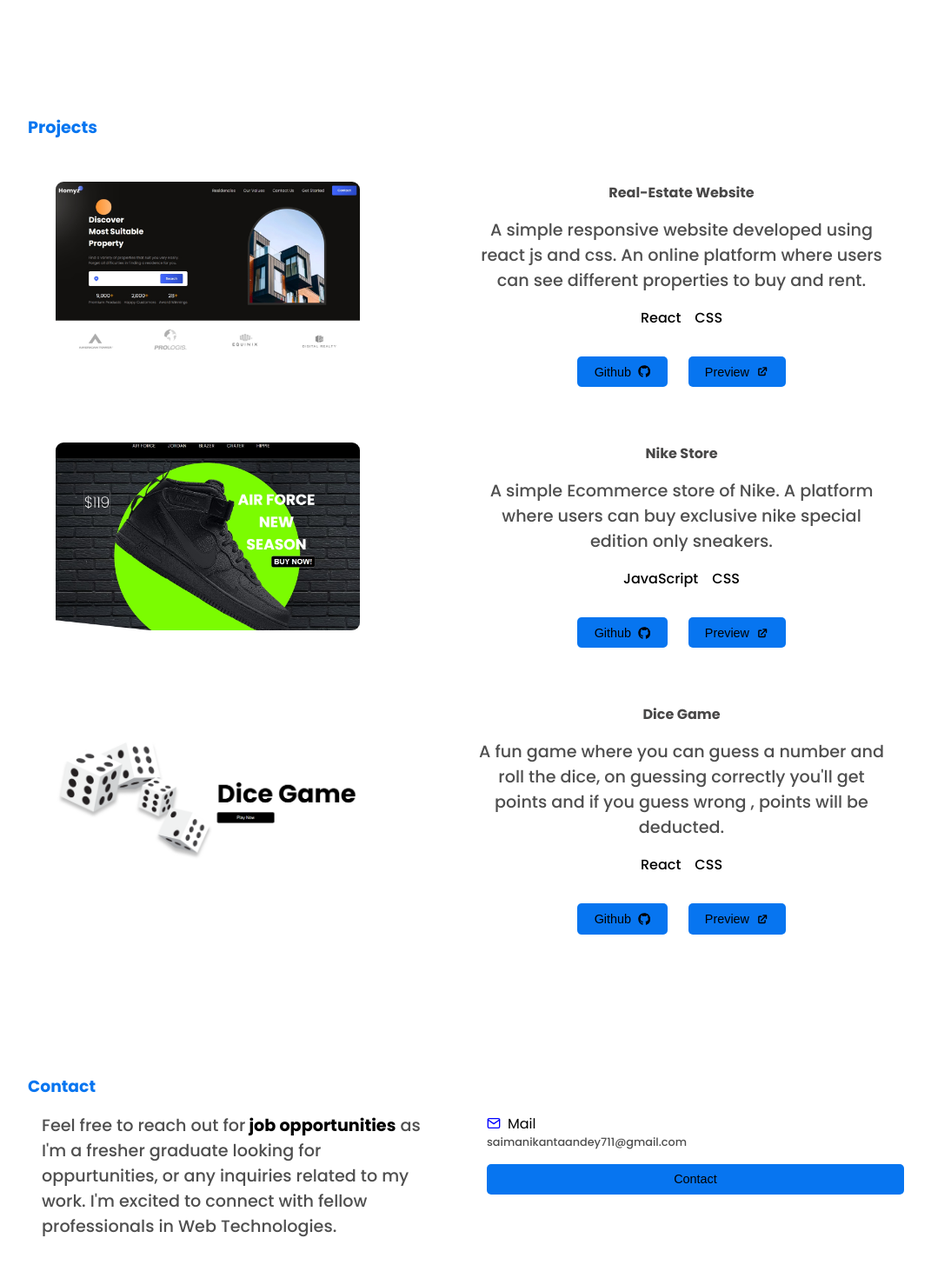
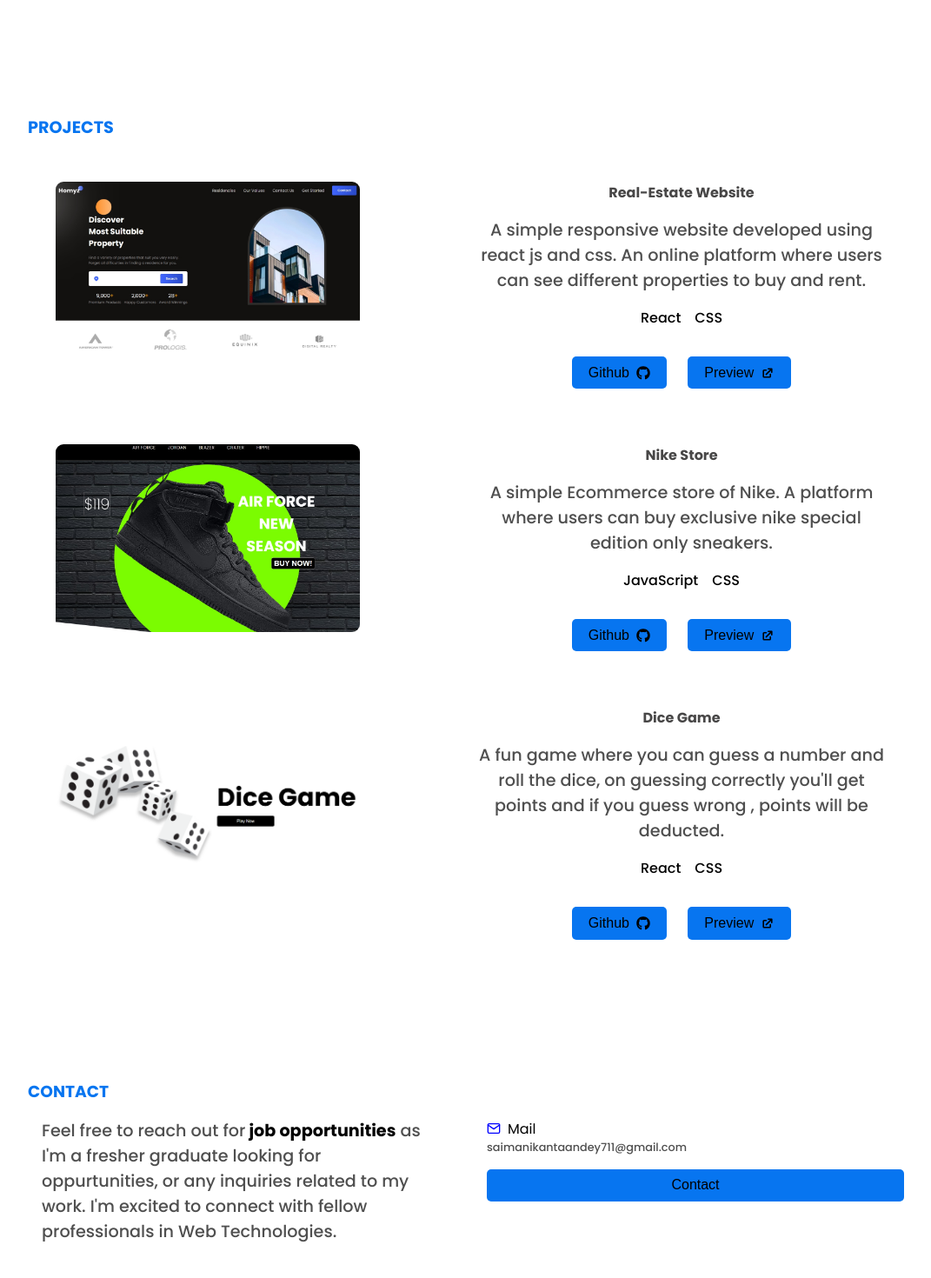
Before and after one commit to Sai-Manikanta-Andey/portfolio, a React (Vite) app: page / in a window 1280 px wide. Shown: the part 860-2330 px from the top of the page at 87% size, without its empty margins (96-1167 px from the left). Built offline with nearby package versions, Linux system fonts and the light colour scheme.

Commit message:
Minor changes

```diff
--- a/src/components/Contact/Contact.css
+++ b/src/components/Contact/Contact.css
@@ -19,6 +19,10 @@ button{
     margin: 1rem 0;
     padding: 0.6rem 2rem;
 
+}
+.contact-button{
+    font-weight: 500;
+    font-size: 1rem;
 }
 button{
     width: 100%;
--- a/src/components/Contact/Contact.jsx
+++ b/src/components/Contact/Contact.jsx
@@ -7,7 +7,7 @@ const Contact = () => {
     <section className="paddings innerWidth contact-wrapper" id="Contact">
       <div className="contact-container">
         <div className="contact-title">
-          <h3>Contact</h3>
+          <h3>CONTACT</h3>
         </div>
         <div className="container-contact">
           <div className="left">
@@ -28,7 +28,7 @@ const Contact = () => {
               <p>saimanikantaandey711@gmail.com</p>
             </div>
             <button>
-              <a href="mailto:saimanikantaandey711@gmail.com"> Contact</a>
+              <a href="mailto:saimanikantaandey711@gmail.com" className="contact-button"> Contact</a>
             </button>
           </div>
         </div>
--- a/src/components/ProjectPage/Project.css
+++ b/src/components/ProjectPage/Project.css
@@ -63,8 +63,8 @@ button {
 }
 button > a {
   display: block;
-  font-size: 0.9rem;
-  font-weight: 400;
+  font-size: 1rem;
+  font-weight: 500;
 }
 button:hover {
   scale: 1.05;
--- a/src/components/ProjectPage/Project.jsx
+++ b/src/components/ProjectPage/Project.jsx
@@ -41,7 +41,7 @@ const Project = () => {
   return (
     <section className="project-wrapper" id="Projects">
       <div className="paddings innerWidth project-container">
-        <h2 className="Heading">Projects</h2>
+        <h2 className="Heading">PROJECTS</h2>
         {projectData.map((eachObj) => {
           return (
             <div className="innerContainer" key={eachObj.id}>
```
